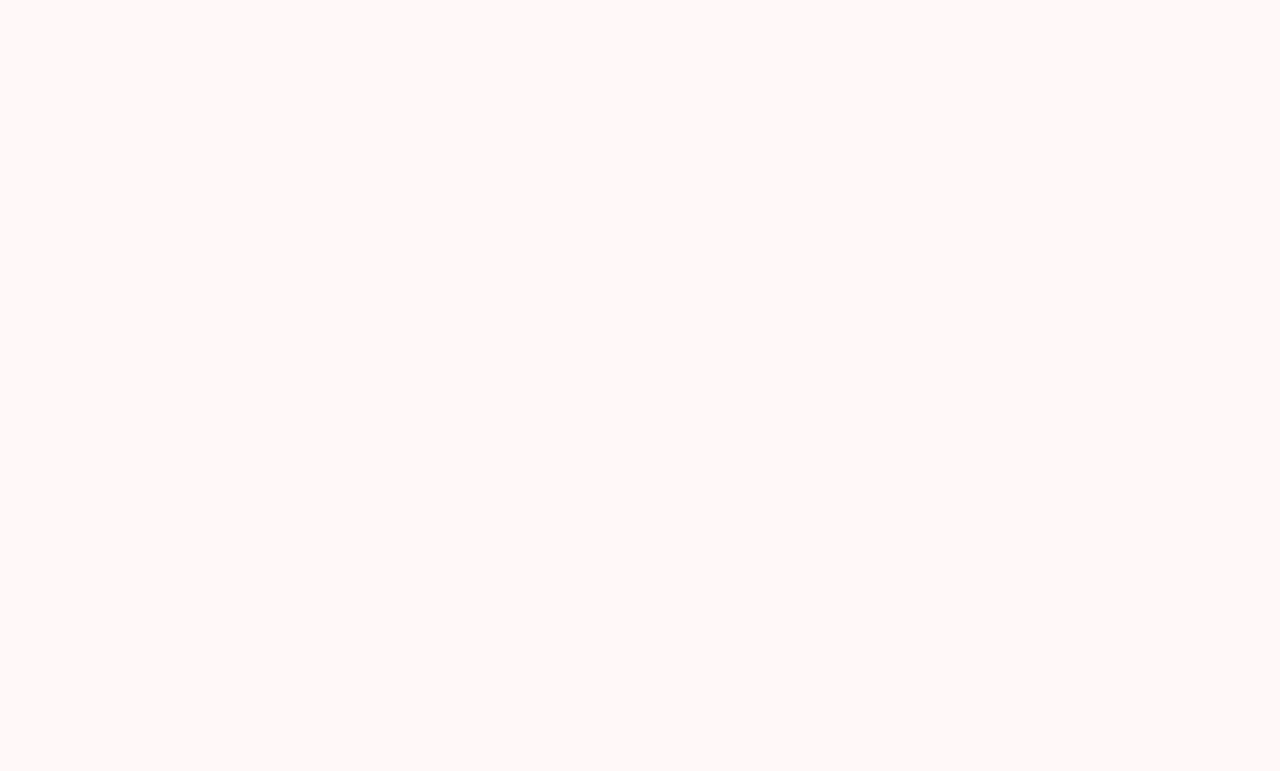
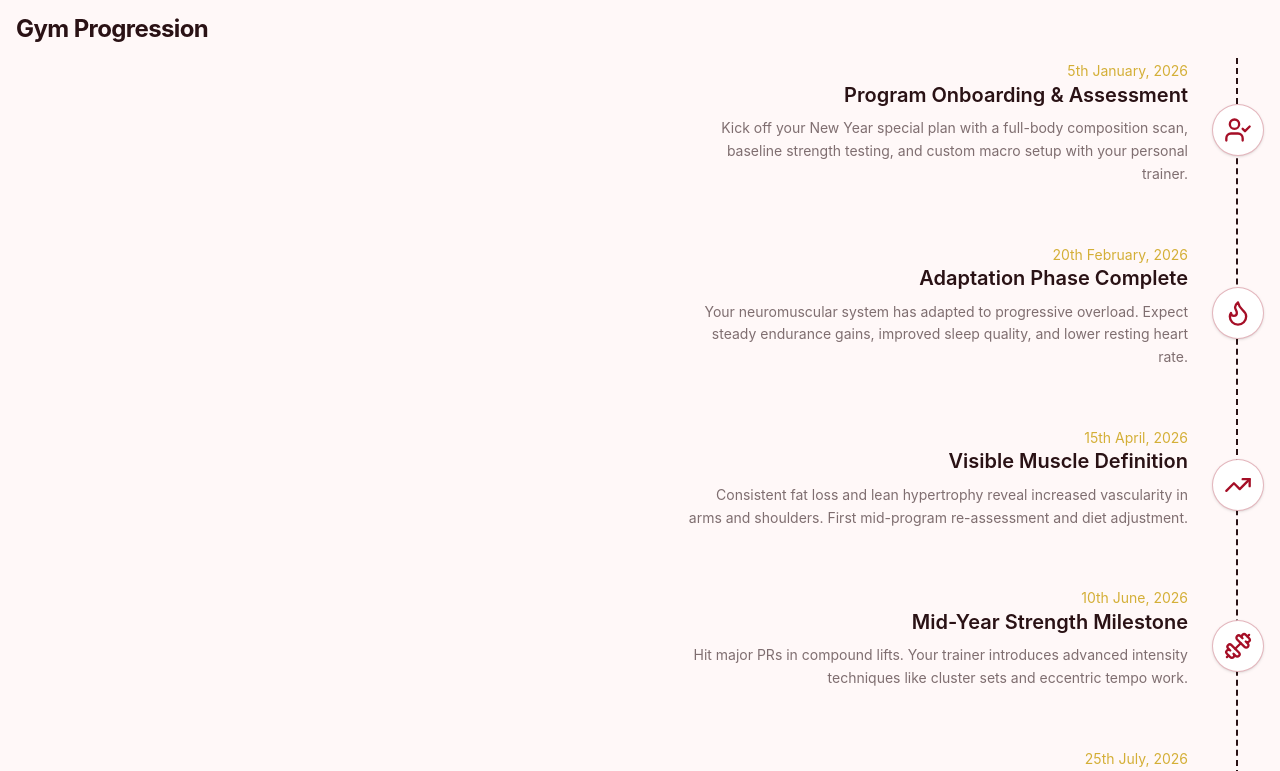
Before and after one commit to beginner-cryptonyx/RASP-UI, a React (Vite) app: page /services/gym in a window 1280 px wide. Before the commit this address had no page. Shown: the top 771 px of the page. Built offline with nearby package versions, Linux system fonts and the light colour scheme.

Commit message:
Massive timeline overhaul. Added Directional Timeline. Added date-fns time formatting and enhance Timeline component with new features and improved date handling.

```diff
--- a/package.json
+++ b/package.json
@@ -15,6 +15,7 @@
     "classnames": "^2.5.1",
     "clsx": "^2.1.1",
     "cva": "^0.0.0",
+    "date-fns": "^4.4.0",
     "lucide-react": "^1.47.0",
     "react": "^19.2.8",
     "react-dom": "^19.2.8",
--- a/src/DummyData.ts
+++ b/src/DummyData.ts
@@ -305,7 +305,7 @@ export const coffeePlans: {
 
 export const gymProgressionTimeline: TimelineElement[] = [
   {
-    icon: "ClipboardCheck",
+    icon: "UserCheck",
     title: "Program Onboarding & Assessment",
     description:
       "Kick off your New Year special plan with a full-body composition scan, baseline strength testing, and custom macro setup with your personal trainer.",
@@ -330,18 +330,34 @@ export const gymProgressionTimeline: TimelineElement[] = [
   },
   {
     icon: "Dumbbell",
-    title: "Peak Strength Milestone",
+    title: "Mid-Year Strength Milestone",
     description:
       "Hit major PRs in compound lifts. Your trainer introduces advanced intensity techniques like cluster sets and eccentric tempo work.",
     date: { year: 2026, month: 6, day: 10 },
     fade: true,
   },
   {
+    icon: "Activity",
+    title: "Conditioning & Deload Refinement",
+    description:
+      "A targeted recovery block paired with high-intensity interval conditioning reduces systemic fatigue while pushing cardiovascular threshold.",
+    date: { year: 2026, month: 7, day: 25 },
+    fade: true,
+  },
+  {
     icon: "Trophy",
     title: "Full Body Transformation Peak",
     description:
-      "Final body scan confirms peak muscular density and target body-fat percentage. Transition from structured transformation into long-term maintenance.",
-    date: { year: 2026, month: 9, day: 25 },
+      "Body scan confirms peak muscular density and target body-fat percentage. Celebrate reaching your primary physical and strength targets.",
+    date: { year: 2026, month: 9, day: 15 },
+    fade: true,
+  },
+  {
+    icon: "Award",
+    title: "Autonomous Maintenance & Lifestyle Mastery",
+    description:
+      "Transition from intensive 1-on-1 coaching into a self-directed long-term training schedule with monthly check-ins and sustained habits.",
+    date: { year: 2026, month: 11, day: 20 },
     fade: true,
   },
 ];
--- a/src/Registy/Content/Timeline.tsx
+++ b/src/Registy/Content/Timeline.tsx
@@ -1,74 +1,237 @@
-import { cva } from "class-variance-authority";
 import type { IconName } from "../../Lib/types";
+import { FormatDate, type dateFormats } from "../../Lib/utils";
 import type { FadeProps } from "../Meta/Fade";
+import Fade from "../Meta/Fade";
 import Icon from "../Meta/Icon";
 
 export interface TimelineElement {
   icon: IconName;
   title: string;
-  description?: string;
-  date?: {year:number, month:number, day:number}|string
-  fade?: boolean|FadeProps
+  description?: string | React.ReactNode;
+  date?:
+    | { day: number; month: number; year: number; dateFormat?: dateFormats }
+    | string;
+  fade?: boolean | FadeProps;
 }
 
-interface TimelineProps{
+export interface TimelineProps {
   elements: TimelineElement[];
-    splitDate?: boolean;
-    alternating?: true
-    dateFormat?: "DD/MM/YY"|"ddth of MMMM, YYYY"|"YYYY-MM-DD"
+  defaultFade?: boolean | FadeProps;
+  defaultDateFormat?: dateFormats;
+  alternating?: boolean | "left" | "right";
+  defaultTextPosition?: "above title" | "below title";
 }
 
-export function AlternatingTimeline({elements, splitDate=true}: TimelineProps) {
+function AlternatingTimelineComponent({
+  icon,
+  title,
+  description,
+  date,
+  fade,
+  side,
+  dateFormat,
+  defaultTextPosition,
+}: TimelineElement & {
+  side: "left" | "right";
+  dateFormat: dateFormats;
+  defaultTextPosition?: "above title" | "below title";
+}) {
+  const isLeft = side === "left";
   return (
-    <div className={`px-6 max-w-4xl mx-auto transition-all duration-600`}>
-
-      <div className="relative">
-        {/* Center vertical line */}
-        <div className={`absolute left-1/2 -translate-x-1/2 -top-12 bottom-8 w-px border-l-2 border-dashed `}/>
-
-        {elements.map((element, i) => {
-            const isLeft = splitDate ? i % 2 === 0 : true;
-            const visible = true
-            // if (typeof element.date === "object"){
-            //     const date = ""
-            // }
-
-          return (
-            <div key={element.title} className={`relative transition-all duration-600 flex items-center mb-16 ${visible ? "opacity-100 translate-y-0" : "opacity-0 translate-y-6"}`}>
-
+    <Fade {...(typeof fade === "object" ? fade : {})}>
+      <div className="relative transition-all duration-600 flex items-center mb-16">
+        {/* Left side */}
         <div className={`w-1/2 pr-12 ${isLeft ? "text-right" : ""}`}>
           {isLeft && (
             <div className="mt-1">
-                    <h5>{typeof element.date == 'string' && element.date}</h5>
-                    <h3 className={`text-xl font-semibold  mb-2`}>{element.title}</h3>
-                    <p className="text-text/60 text-sm leading-relaxed">{element.description}</p>
+              {date && defaultTextPosition === "above title" && (
+                <p className="text-color1 text-sm mb-0.5">
+                  {typeof date === "string"
+                    ? date
+                    : FormatDate(date.day, date.month, date.year, dateFormat)}
+                </p>
+              )}
+              <h3 className="text-xl font-semibold text-textPrimary mb-0">
+                {title}
+              </h3>
+              {date && defaultTextPosition === "below title" && (
+                <p className="text-color1 text-xs mb-2">
+                  {typeof date === "string"
+                    ? date
+                    : FormatDate(date.day, date.month, date.year, dateFormat)}
+                </p>
+              )}
+              {description && (
+                <p className="text-textPrimary/60 text-sm leading-relaxed mt-2">
+                  {description}
+                </p>
+              )}
             </div>
           )}
         </div>
 
-              <div className="absolute left-1/2 -translate-x-1/2 w-13 h-13 rounded-full bg-background4 border border-accent/30 flex items-center justify-center z-10 shadow-sm">
-                <Icon className="w-7 h-7 text-accent" name={element.icon}/>
+        {/* Center icon */}
+        <div className="absolute left-1/2 -translate-x-1/2 w-13 h-13 rounded-full bg-background2 border border-accent/30 flex items-center justify-center z-10 shadow-sm">
+          <Icon className="w-7 h-7 text-accent" name={icon} />
         </div>
 
+        {/* Right side */}
         <div className="w-1/2 pl-12">
           {!isLeft && (
-                  <>
-                    <h3 className={`text-xl font-semibold mb-2`}>{element.title}</h3>
-                    <p className="text-text/60 text-sm leading-relaxed">{element.description}</p>
-                  </>
+            <div className="mt-1">
+              {date && defaultTextPosition === "above title" && (
+                <p className="text-color1 text-sm mb-0.5">
+                  {typeof date === "string"
+                    ? date
+                    : FormatDate(date.day, date.month, date.year, dateFormat)}
+                </p>
+              )}
+              <h3 className="text-xl font-semibold text-textPrimary mb-0">
+                {title}
+              </h3>
+              {date && defaultTextPosition === "below title" && (
+                <p className="text-color1 text-xs">
+                  {typeof date === "string"
+                    ? date
+                    : FormatDate(date.day, date.month, date.year, dateFormat)}
+                </p>
+              )}
+              {description && (
+                <p className="text-textPrimary/60 text-sm leading-relaxed mt-2">
+                  {description}
+                </p>
               )}
             </div>
+          )}
+        </div>
+      </div>
+    </Fade>
+  );
+}
+export function AlternatingTimeline({
+  elements,
+  defaultFade = true,
+  defaultDateFormat = "do MMMM, yyy",
+  defaultTextPosition = "above title",
+}: TimelineProps) {
+  return (
+    <div className="relative max-w-4xl mx-auto">
+      <div
+        className={`absolute left-1/2 -translate-x-1/2 -top-12 -bottom-8 w-px border-l-2 border-dashed`}
+      />
+      {elements.map((item, i) => {
+        const direction: "left" | "right" = i % 2 === 0 ? "right" : "left";
 
-            </div>
+        return (
+          <AlternatingTimelineComponent
+            {...item}
+            side={direction}
+            dateFormat={defaultDateFormat}
+            defaultTextPosition={defaultTextPosition}
+            fade={defaultFade}
+          />
         );
       })}
-      </div>
     </div>
   );
 }
 
-export default function Timeline({elements, splitDate=true, alternating=true}:TimelineProps){
-    if (alternating){
-        return <AlternatingTimeline elements={elements} splitDate={splitDate}/>
+function DirectionedTimelineComponent({
+  icon,
+  title,
+  description,
+  date,
+  fade,
+  side,
+  dateFormat,
+  defaultTextPosition,
+}: TimelineElement & {
+  side: "left" | "right";
+  dateFormat: dateFormats;
+  defaultTextPosition?: "above title" | "below title";
+}) {
+  const isLeft = side === "left";
+  return (
+    <Fade {...(typeof fade === "object" ? fade : {})}>
+      <div
+        className={`relative transition-all duration-600 flex items-center mb-10 ${
+          isLeft ? "flex-row-reverse" : "flex-row"
+        }`}
+      >
+        {/* Icon */}
+        <div className="w-13 h-13 shrink-0 rounded-full bg-background2 border border-accent/30 flex items-center justify-center z-10 shadow-sm">
+          <Icon className="w-7 h-7 text-accent" name={icon} />
+        </div>
+
+        {/* Content */}
+        <div
+          className={`mt-1 ${
+            isLeft ? "pr-6 text-right" : "pl-6 text-left"
+          }`}
+        >
+          {date && defaultTextPosition === "above title" && (
+            <p className="text-color1 text-sm mb-0.5">
+              {typeof date === "string"
+                ? date
+                : FormatDate(date.day, date.month, date.year, dateFormat)}
+            </p>
+          )}
+          <h3 className="text-xl font-semibold text-textPrimary mb-0">
+            {title}
+          </h3>
+          {date && defaultTextPosition === "below title" && (
+            <p className="text-color1 text-xs mb-2">
+              {typeof date === "string"
+                ? date
+                : FormatDate(date.day, date.month, date.year, dateFormat)}
+            </p>
+          )}
+          {description && (
+            <p className="text-textPrimary/60 text-sm leading-relaxed mt-2">
+              {description}
+            </p>
+          )}
+        </div>
+      </div>
+    </Fade>
+  );
+}
+
+export function DirectionedTimeline({
+  elements,
+  defaultFade = true,
+  defaultDateFormat = "do MMMM, yyy",
+  defaultTextPosition = "above title",
+  direction = "left",
+}: TimelineProps & { direction?: "left" | "right" }) {
+  return (
+    <div className={`relative max-w-xl ${direction === "left" ? "ml-auto" : "mr-auto"}`}>
+      <div
+        className={`absolute top-0 bottom-0 w-px border-l-2 border-dashed ${
+          direction === "left" ? "right-6.5" : "left-6.5"
+        }`}
+      />
+      {elements.map((item, i) => (
+        <DirectionedTimelineComponent
+          key={i}
+          {...item}
+          side={direction}
+          dateFormat={defaultDateFormat}
+          defaultTextPosition={defaultTextPosition}
+          fade={item.fade ?? defaultFade}
+        />
+      ))}
+    </div>
+  );
+}
+
+export default function Timeline({
+  alternating = true,
+  ...props
+}: TimelineProps) {
+  if (typeof alternating === "boolean" && alternating === true) {
+    return <AlternatingTimeline {...props} />;
+  } else {
+    return <DirectionedTimeline {...props}/>
   }
 }
--- a/src/Registy/Meta/Fade.tsx
+++ b/src/Registy/Meta/Fade.tsx
@@ -47,7 +47,7 @@ const directionOffset: Record<string, (px: number) => string> = {
   right: (px) => `translateX(-${px}px)`,
 };
 
-interface FadeProps
+export interface FadeProps
   extends HTMLAttributes<HTMLDivElement>, VariantProps<typeof FadeVariants> {
   children: React.ReactNode;
   direction?: "up" | "down" | "left" | "right";
--- a/src/main.tsx
+++ b/src/main.tsx
@@ -4,6 +4,7 @@ import "./index.css";
 import { BrowserRouter, Routes, Route } from "react-router";
 import App from "./pages/App.tsx";
 import Coffee from "./pages/Coffee.tsx";
+import Gym from "./pages/Gym.tsx";
 
 createRoot(document.getElementById("root")!).render(
   <StrictMode>
@@ -11,6 +12,7 @@ createRoot(document.getElementById("root")!).render(
       <Routes>
         <Route path="/" element={<App />}></Route>
         <Route path="/services/coffee" element={<Coffee />}></Route>
+        <Route path="/services/gym" element={<Gym />}></Route>
       </Routes>
     </BrowserRouter>
   </StrictMode>,
--- a/src/pages/Gym.tsx
+++ b/src/pages/Gym.tsx
@@ -5,7 +5,7 @@ export default function Gym() {
     return (
         <div className="p-4">
             <h1 className="text-2xl font-bold mb-4">Gym Progression</h1>
-        <Timeline elements={gymProgressionTimeline} splitDate></Timeline>
+        <Timeline elements={gymProgressionTimeline} alternating={false}></Timeline>
         </div>
     );
 }
```
Also changed, not shown: src/Lib/utils.ts (+16 -0 lines), 1 other file (tests, documents, lock files or other folders). Lines whose indentation alone changed are shown as unchanged.
